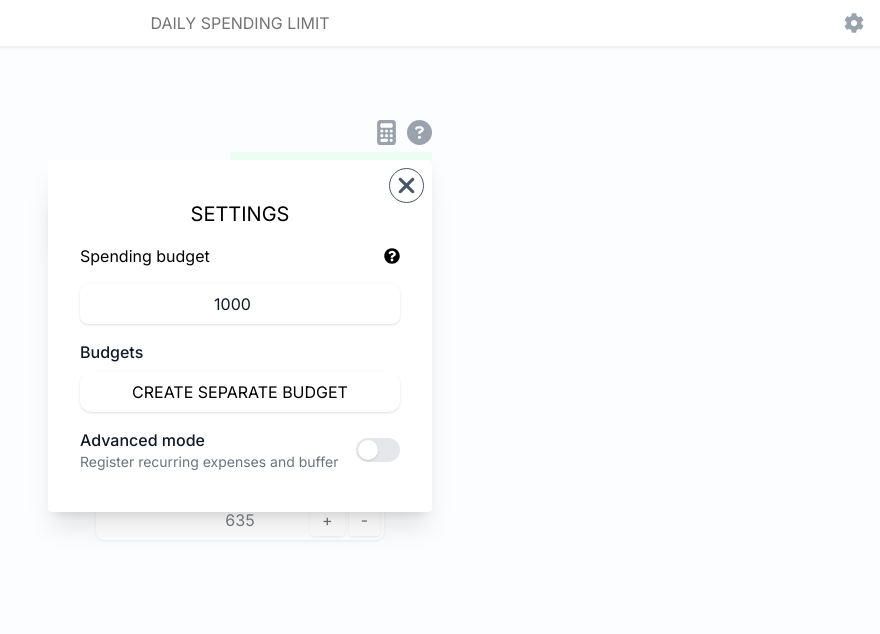
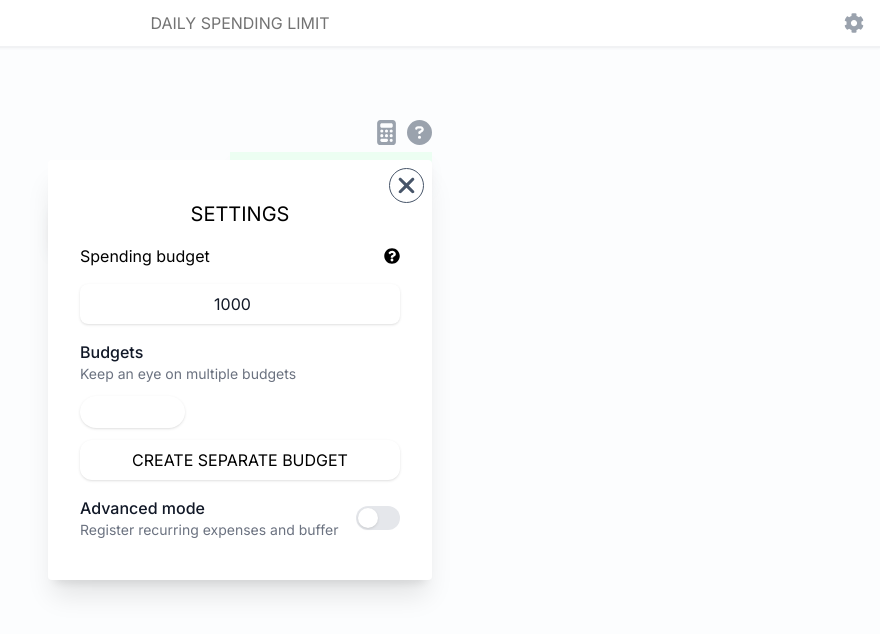
Before and after one commit to WendtOle/daily-spending-limit, a Next.js app: page / in a window 1280 px wide. Both pictures are taken after a click on the button 1254 px from the left and 23 px from the top of the page. Shown: the top 634 px of the page, without its empty margins (400-1280 px from the left). Built offline with nearby package versions, Linux system fonts and the light colour scheme.

Commit message:
Enable switching between budgets

```diff
--- a/app/budgetStore.tsx
+++ b/app/budgetStore.tsx
@@ -20,7 +20,9 @@ interface BudgetsStore {
 	currBudgetId: string,
 	setBudget: (budget: Partial<Budget>) => void,
 	setPendingEntries: (setter: (pending: Pending[]) => Pending[]) => void,
-	addBudget: () => void
+	addBudget: () => void,
+	removeBudget: (id: string) => void,
+	selectBudget: (id: string) => void,
 }
 
 const defaultBudgetId = "default-budget-id"
@@ -55,7 +57,20 @@ export const useBudgetsStore = create<BudgetsStore>()(
 			const budgets = { ...state.budgets, [state.currBudgetId]: { ...state.budgets[state.currBudgetId], pendingEntries: setter(existing) } }
 			return { budgets }
 		}
-		)
+		),
+		removeBudget: (idToDelete: string) => set(state => {
+			const filtered = Object.entries(state.budgets).reduce((acc, [id, budget]) => {
+				if (idToDelete === id) {
+					return acc
+				}
+				return { ...acc, [id]: budget }
+			}, {} as Record<string, Budget>)
+			if (idToDelete === state.currBudgetId) {
+				return { budgets: filtered, currBudgetId: Object.keys(filtered)[0] }
+			}
+			return { budgets: filtered }
+		}),
+		selectBudget: (id) => set(state => ({ currBudgetId: id }))
 	}),
 		{
 			name: "budgets"
--- a/app/modal/SettingsModal.tsx
+++ b/app/modal/SettingsModal.tsx
@@ -7,6 +7,9 @@ import { useBudgetStore, useBudgetsStore } from "../budgetStore";
 import { useSettingsStore } from "../stores/settings";
 
 export const SettingsModal = () => {
+  const budgets = useBudgetsStore(state => state.budgets)
+  const selectBudget = useBudgetsStore(state => state.selectBudget)
+  const curBudgetId = useBudgetsStore(state => state.currBudgetId)
   const addSeparateBudget = useBudgetsStore(state => state.addBudget)
   const isAdvancedModeEnabled = useSettingsStore(state => state.isAdvancedModeEnabled);
   const toggleAdvacedMode = useSettingsStore(state => state.toggleAdvancedMode)
@@ -25,8 +28,26 @@ export const SettingsModal = () => {
         </OpenModalButton>
       </div>
       <Input value={startBudget} setValue={(newValue: number) => setBudgetById({ startBudget: newValue })} />
-      <div className="flex flex-col space-y-2">
-        <h4 className="text-base font-medium text-gray-900">Budgets</h4>
+      <div className="flex flex-col space-y-3">
+        <div>
+          <h4 className="text-base font-medium text-gray-900">Budgets</h4>
+          <p className="text-sm text-gray-500">Keep an eye on multiple budgets</p>
+        </div>
+        <div className="flex items-center gap-1 flex-wrap mt-2">
+          {Object.entries(budgets).map(([id, budget]) => {
+            return (
+              <button onClick={() => selectBudget(id)}>
+                <div key={id} className={`flex flex-row justify-between`}>
+                  <div className={`flex flex-row items-center justify-between pl-4 pr-2 py-2 w-full bg-white rounded-full shadow text-xs inline-block ${curBudgetId === id ? "bg-slate-600 text-white" : ""}`}>
+                    <p className="mr-1 uppercase">
+                      {budget.currentBudget}€ / {budget.startBudget}€
+                    </p>
+                  </div>
+                </div>
+              </button>
+            );
+          })}
+        </div>
         <button
           onClick={addSeparateBudget}
           className="rounded-xl shadow px-4 py-2 uppercase"
```
